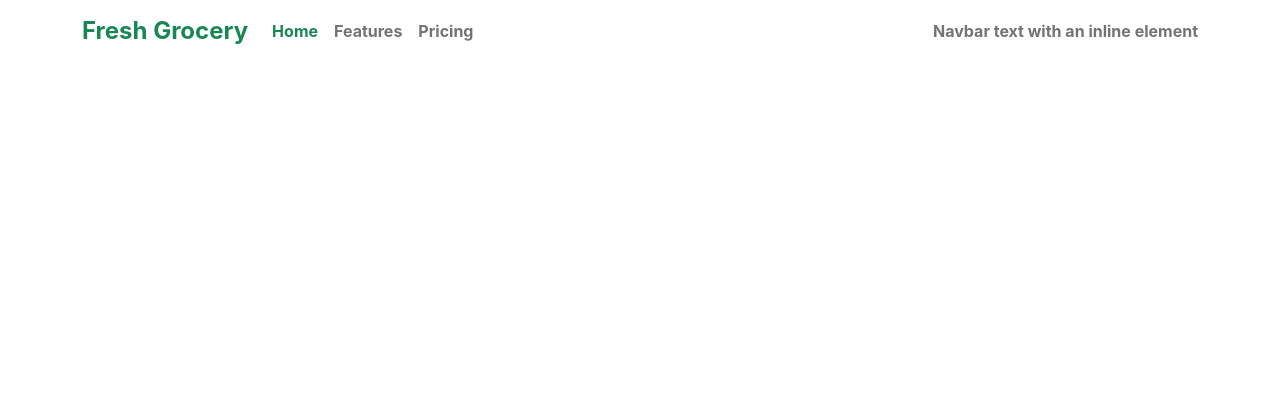
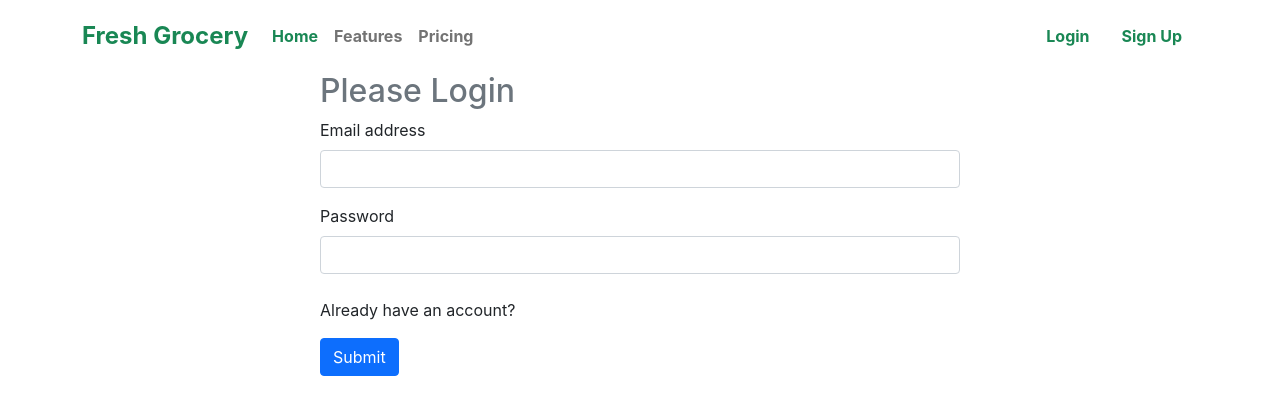
Before and after one commit to sarifulislam1/warehouse-management, a React (Create React App) app: page /login in a window 1280 px wide. Shown: the top 414 px of the page. Built offline with nearby package versions, Linux system fonts and the light colour scheme; no server answers.

Commit message:
login auth done

```diff
--- a/package.json
+++ b/package.json
@@ -6,8 +6,12 @@
     "@testing-library/jest-dom": "^5.16.4",
     "@testing-library/react": "^13.1.1",
     "@testing-library/user-event": "^13.5.0",
+    "bootstrap": "^5.1.3",
+    "firebase": "^9.6.11",
     "react": "^18.1.0",
+    "react-bootstrap": "^2.3.1",
     "react-dom": "^18.1.0",
+    "react-firebase-hooks": "^5.0.3",
     "react-router-dom": "^6.3.0",
     "react-scripts": "5.0.1",
     "web-vitals": "^2.1.4"
--- a/src/App.js
+++ b/src/App.js
@@ -3,6 +3,8 @@ import './App.css';
 import NavBar from './components/NavBar/NavBar';
 import { Route, Routes } from 'react-router-dom';
 import Home from './components/Home/Home';
+import Login from './components/Login/Login';
+import SignUp from './components/SignUp/SignUp';
 
 function App() {
   return (
@@ -10,7 +12,9 @@ function App() {
       <NavBar></NavBar>
       <Routes>
         <Route path='/' element={<Home></Home>}></Route>
-        <Route path='home' element={<Home></Home>}></Route>
+        <Route path='/home' element={<Home></Home>}></Route>
+        <Route path='/login' element={<Login></Login>}></Route>
+        <Route path='/signup' element={<SignUp></SignUp>}></Route>
       </Routes>
     </div>
   );
--- /dev/null
+++ b/src/components/Firebase/firebase.init.js
@@ -0,0 +1,20 @@
+// Import the functions you need from the SDKs you need
+import { initializeApp } from "firebase/app";
+import { getAuth } from "firebase/auth";
+// TODO: Add SDKs for Firebase products that you want to use
+// https://firebase.google.com/docs/web/setup#available-libraries
+
+// Your web app's Firebase configuration
+const firebaseConfig = {
+    apiKey: "AIzaSyCJrM3be7aoJsG-Q-8tk1CCxevSNRmF8zk",
+    authDomain: "fresh-grocery-c4276.firebaseapp.com",
+    projectId: "fresh-grocery-c4276",
+    storageBucket: "fresh-grocery-c4276.appspot.com",
+    messagingSenderId: "103424650420",
+    appId: "1:103424650420:web:c23535122a2c713127bbe1"
+};
+
+// Initialize Firebase
+const app = initializeApp(firebaseConfig);
+const auth = getAuth(app);
+export default auth;
--- a/src/components/Home/Home.js
+++ b/src/components/Home/Home.js
@@ -1,11 +1,12 @@
 import React from 'react';
+import Items from '../Items/Items';
 import Banner from './Banner/Banner';
 
 const Home = () => {
     return (
         <div>
-
             <Banner></Banner>
+            <Items></Items>
         </div>
     );
 };
--- /dev/null
+++ b/src/components/Items/Items.js
@@ -0,0 +1,11 @@
+import React from 'react';
+
+const Items = () => {
+    return (
+        <div className='mt-5'>
+            <h2 className='text-success'>Items</h2>
+        </div>
+    );
+};
+
+export default Items;
--- /dev/null
+++ b/src/components/Login/Login.js
@@ -0,0 +1,64 @@
+import React, { useState } from 'react';
+import { useCreateUserWithEmailAndPassword } from 'react-firebase-hooks/auth';
+import { Link, useNavigate } from 'react-router-dom';
+import auth from '../Firebase/firebase.init';
+
+
+const Login = () => {
+    const [email, setEmail] = useState('');
+    const [password, setPassword] = useState('');
+
+    const [
+        createUserWithEmailAndPassword,
+        user,
+        loading,
+        error,
+    ] = useCreateUserWithEmailAndPassword(auth, { sendEmailVerification: true });;
+
+    const handleEmail = (e) => {
+        setEmail(e.target.value)
+
+    }
+
+    const handlePassword = (e) => {
+        setPassword(e.target.value)
+
+    }
+
+    const handleLogin = (e) => {
+        e.preventDefault();
+        createUserWithEmailAndPassword(email, password)
+    }
+
+
+
+    const navigate = useNavigate()
+
+    if (user) {
+        navigate('/home')
+    }
+
+    return (
+        <div className='w-50 mx-auto text-start'>
+            <h2 className='text-secondary'>Please Login</h2>
+            <form onSubmit={handleLogin}>
+                <div className="mb-3">
+                    <label className="form-label">Email address</label>
+                    <input type="email" onBlur={handleEmail} className="form-control" id="exampleInputEmail1" aria-describedby="emailHelp" />
+
+                </div>
+                <div className="mb-3">
+                    <label className="form-label">Password</label>
+                    <input onBlur={handlePassword} type="password" className="form-control" id="exampleInputPassword1" />
+                    <br />
+                    <p>Already have an account? </p>
+                </div>
+                <button type="submit" className="btn btn-primary">Submit</button>
+
+            </form>
+
+        </div>
+    );
+};
+
+export default Login;
--- a/src/components/NavBar/NavBar.js
+++ b/src/components/NavBar/NavBar.js
@@ -1,8 +1,18 @@
 import React from 'react';
+import { useAuthState } from 'react-firebase-hooks/auth';
 import { Link } from 'react-router-dom';
+import auth from '../Firebase/firebase.init';
+import { signOut } from 'firebase/auth';
 import './NavBar.css'
 
 const NavBar = () => {
+
+    const [user, loading, error] = useAuthState(auth);
+
+    const handleSignOut = () => {
+        signOut(auth);
+    }
+
     return (
         <nav className="navbar navbar-expand-lg navbar-light fw-bold ">
             <div className="container">
@@ -13,7 +23,7 @@ const NavBar = () => {
                 <div className="collapse navbar-collapse" id="navbarText">
                     <ul className="navbar-nav me-auto mb-2 mb-lg-0">
                         <li className="nav-item">
-                            <Link className="nav-link active text-success" aria-current="page" to="home">Home</Link>
+                            <Link className="nav-link active text-success" aria-current="page" to="/home">Home</Link>
                         </li>
                         <li className="nav-item">
                             <a className="nav-link" href="#">Features</a>
@@ -23,7 +33,19 @@ const NavBar = () => {
                         </li>
                     </ul>
                     <span className="navbar-text">
-                        Navbar text with an inline element
+
+                        {
+                            !user ? <Link className="nav-link active text-success" aria-current="page" to="/login">Login</Link> : <Link onClick={handleSignOut} className="nav-link active text-success" aria-current="page" to="/login">Log Out</Link>
+
+                        }
+
+
+                    </span>
+                    <span className="navbar-text">
+                        {
+                            !user ? <Link className="nav-link active text-success" aria-current="page" to="/signup">Sign Up</Link> : <Link onClick={handleSignOut} className="nav-link active text-success" aria-current="page" to="/signup">Log Out</Link>
+
+                        }
                     </span>
                 </div>
             </div>
--- /dev/null
+++ b/src/components/SignUp/SignUp.js
@@ -0,0 +1,28 @@
+import React from 'react';
+import { Button, Form } from 'react-bootstrap';
+
+const SignUp = () => {
+    return (
+        <div className='w-50 mx-auto text-start'>
+            <h2 className='text-secondary'>Please Sign Up</h2>
+            <Form>
+                <Form.Group className="mb-3" controlId="formBasicEmail">
+                    <Form.Label>Email address</Form.Label>
+                    <Form.Control type="email" placeholder="Enter email" />
+
+                </Form.Group>
+
+                <Form.Group className="mb-3" controlId="formBasicPassword">
+                    <Form.Label>Password</Form.Label>
+                    <Form.Control type="password" placeholder="Password" />
+                </Form.Group>
+
+                <Button variant="primary" type="submit">
+                    Submit
+                </Button>
+            </Form>
+        </div>
+    );
+};
+
+export default SignUp;
```
Also changed, not shown: 1 other file (tests, documents, lock files or other folders).
